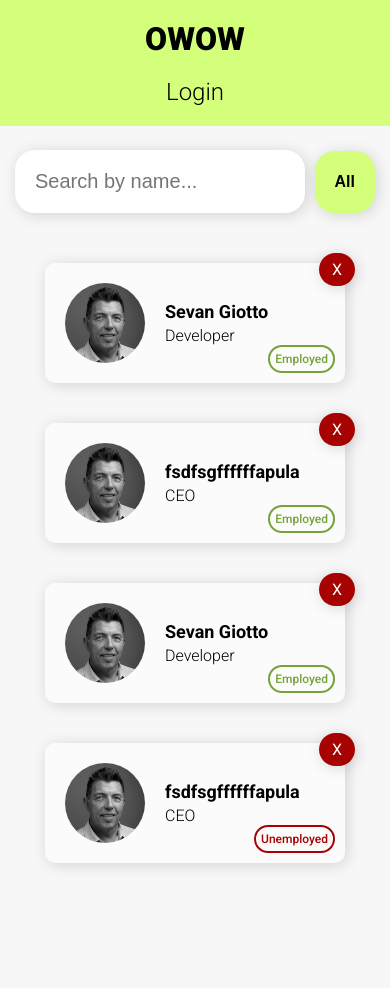
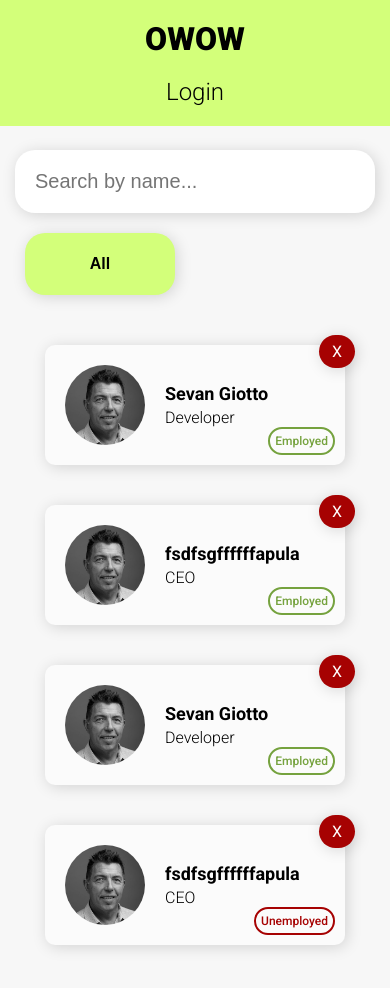
Before and after one commit to RobertAcsinte/wizkids, a React (Create React App) app: page / in a window 390 px wide. Shown: the top 988 px of the page. Built offline with nearby package versions, Linux system fonts and the light colour scheme; data requests are answered from the project's data file.

Commit message:
Improved filter ui scalling

```diff
--- a/src/components/FilterDropdown/FilterDropdown.css
+++ b/src/components/FilterDropdown/FilterDropdown.css
@@ -1,14 +1,16 @@
 .dropdown {
   display: inline-block;
   height: 100%;
+  width: 150px;
   margin-left: 10px;
 }
 
 .dropbtn {
+  width: 100%;
   background-color: var(--owow-green);
   color: black;
   font-weight: 700;
-  padding: 22px 20px;
+  padding: 22px;
   font-size: 16px;
   border: none;
   box-shadow: 2px 2px 15px rgba(0, 0, 0, 0.15);
--- a/src/pages/Home/Home.css
+++ b/src/pages/Home/Home.css
@@ -3,7 +3,6 @@
   margin-top: 60px;
   margin: 60px 15px 30px 15px;
   display: flex;
-  align-items: center;
   justify-content: center;
 }
 
@@ -11,9 +10,6 @@
  width: 600px;
 }
 
-.filter-search {
-  /* margin-left: 45px; */
-}
 
 
 @media only screen and (max-width: 400px) {
@@ -21,3 +17,18 @@
     margin-top: 90px;
   }
 }
+
+@media only screen and (max-width: 550px) {
+  .searchbar-container {
+    flex-direction: column;
+
+  }
+
+  .search {
+    width: 100%;
+  }
+
+  .filter-search {
+    margin-top: 20px;
+  }
+}
```
